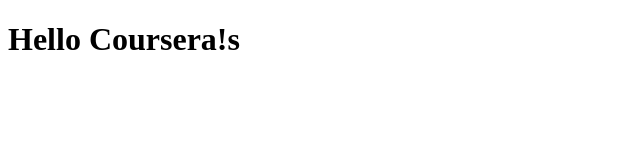
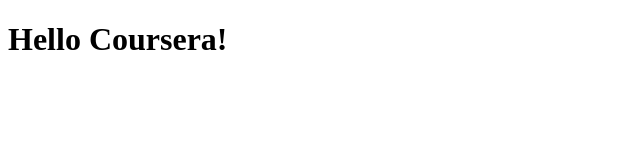
Before and after one commit to prvitalii/coursera-front-end, a plain HTML site: page site/index.html in a window 1280 px wide. Shown: the full height of the page, 0-640 px from the left. Drawn offline with Linux system fonts and the light colour scheme.

Commit message:
Working on  mistates

```diff
--- a/site/index.html
+++ b/site/index.html
@@ -5,6 +5,6 @@
 	<title>Hello Coursera</title>
 </head>
 <body>
-	<h1>Hello Coursera!s</h1>
+	<h1>Hello Coursera!</h1>
 </body>
 </html>
```
